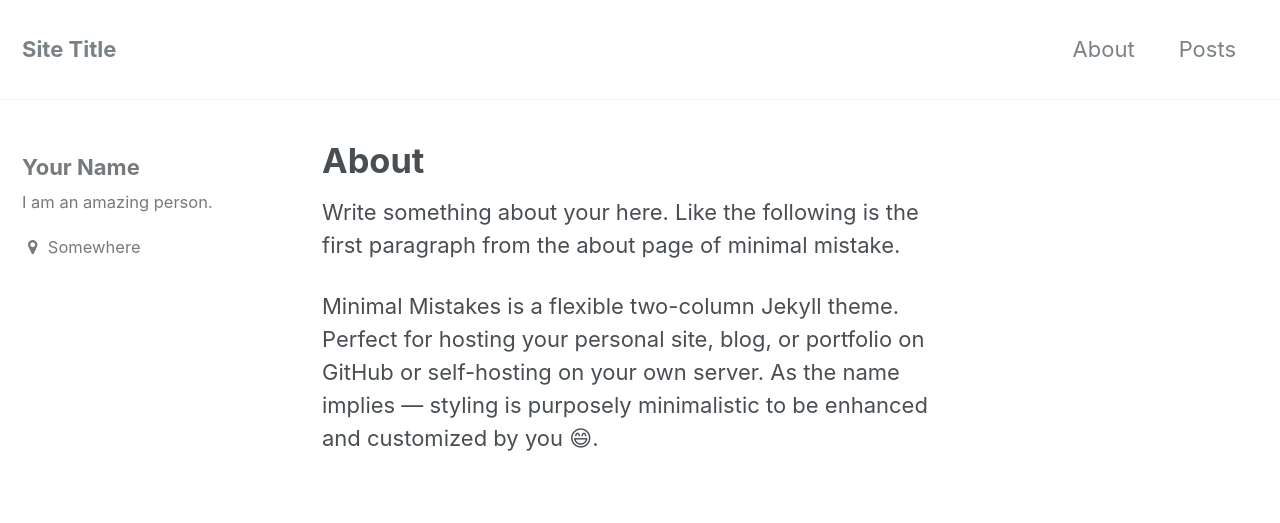
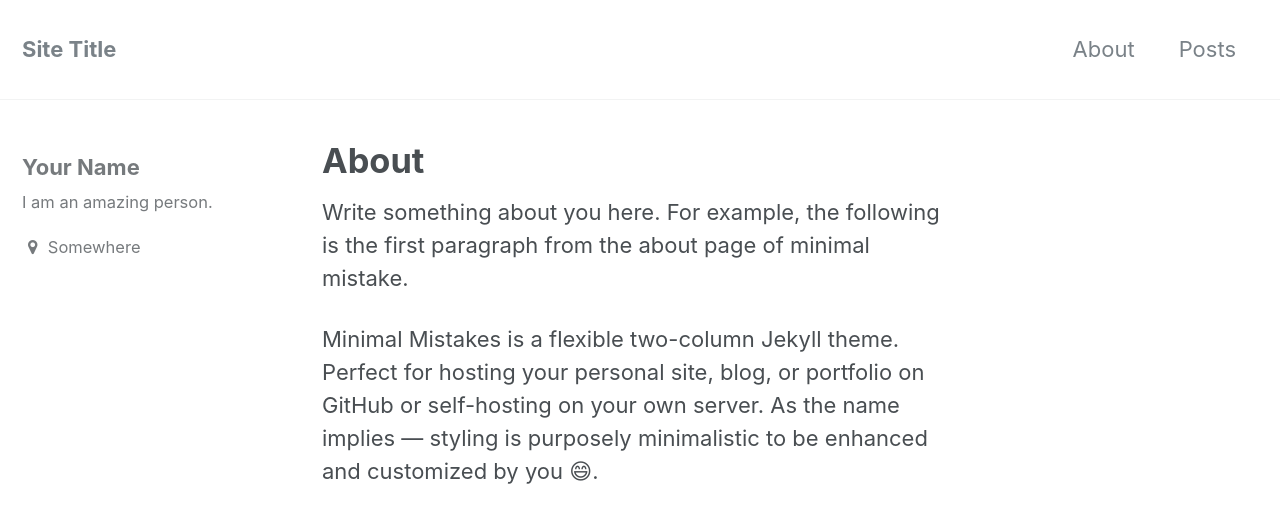
Before and after one commit to limyunkai19/minimal-mistakes-jekyll, a Jekyll site: the page built from _pages/about.md, in a window 1280 px wide and 900 px high. Shown: the top 523 px of the window. Built offline with Jekyll 4.4.1, drawn with Linux system fonts in a browser that asks for light colours; emoji names are drawn with the system emoji font.

Commit message:
Fix typo

```diff
--- a/_pages/about.md
+++ b/_pages/about.md
@@ -3,6 +3,6 @@ permalink: /about/
 title: "About"
 ---
 
-Write something about your here. Like the following is the first paragraph from the about page of minimal mistake.
+Write something about you here. For example, the following is the first paragraph from the about page of minimal mistake.
 
 Minimal Mistakes is a flexible two-column Jekyll theme. Perfect for hosting your personal site, blog, or portfolio on GitHub or self-hosting on your own server. As the name implies --- styling is purposely minimalistic to be enhanced and customized by you :smile:.
```
